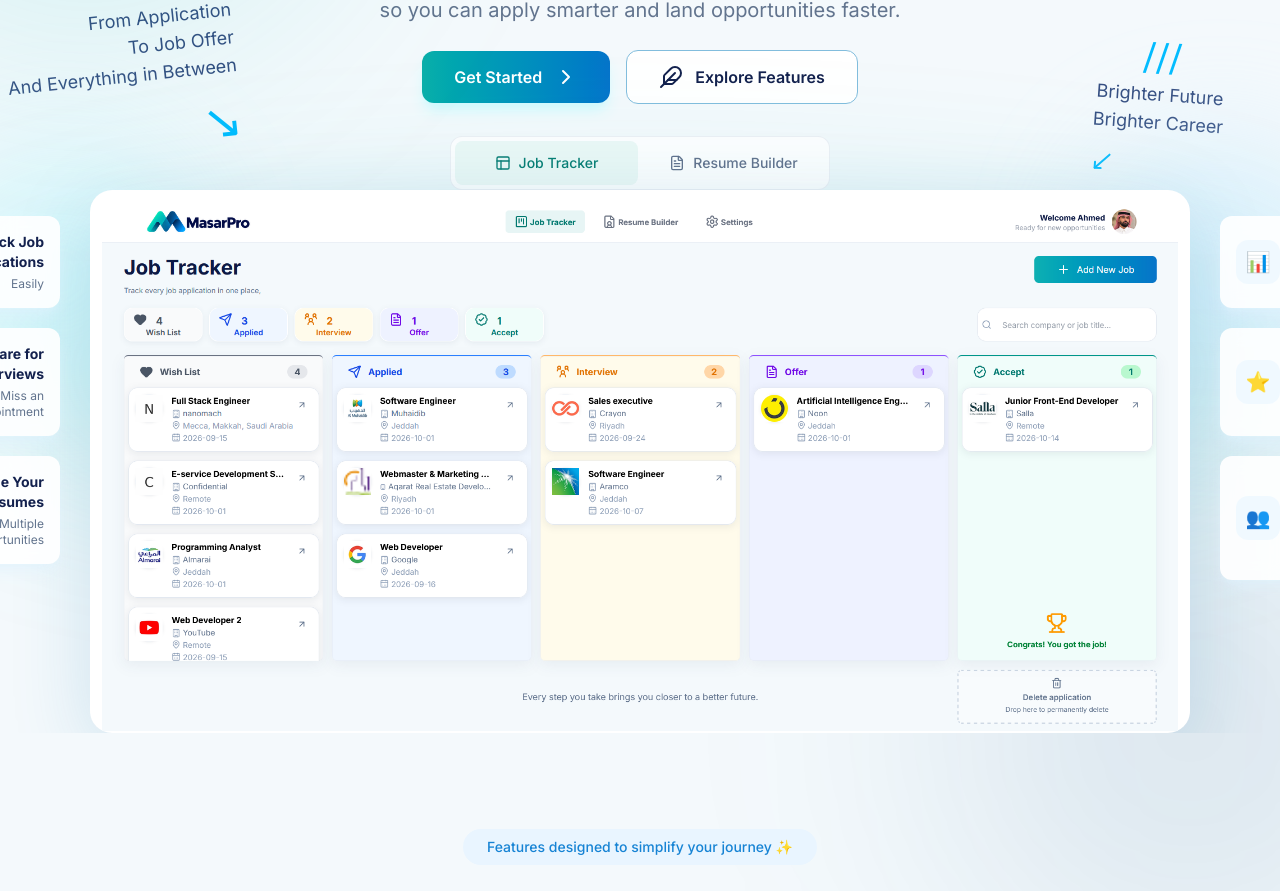
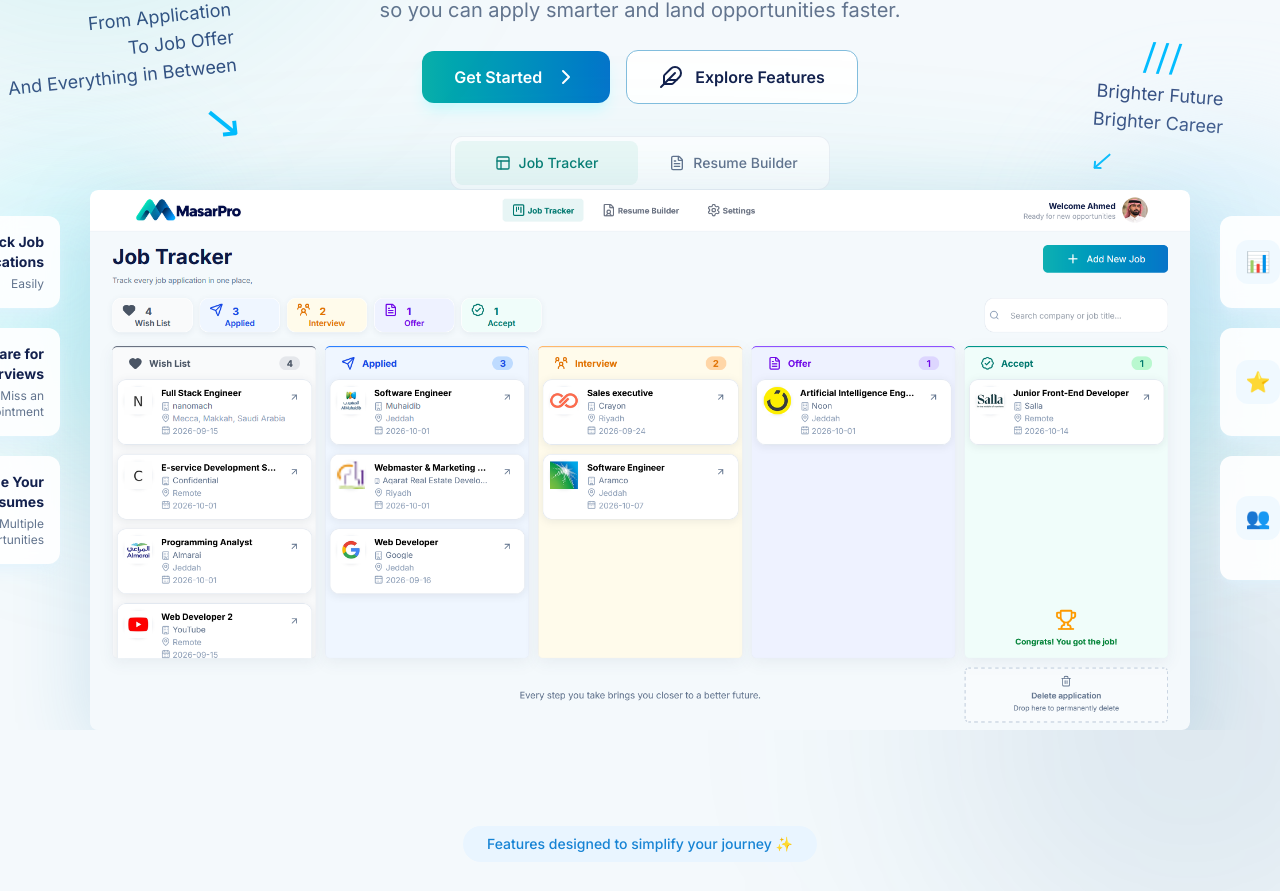
Before and after one commit to ahmed-alawlaqi25/MasarPro2.0, a React (Vite) app in the folder client/: page / in a window 1280 px wide. Shown: the part 303-1194 px from the top of the page. Built offline with nearby package versions, Linux system fonts and the light colour scheme; no server answers.

Commit message:
fix the layout and the background of hero image

```diff
--- a/client/src/components/HeroPreview.jsx
+++ b/client/src/components/HeroPreview.jsx
@@ -32,9 +32,9 @@
       </button>)}
     </div>
     <div className="relative">
-      <div className="h-[200px] sm:h-[420px] lg:h-[543px]  rounded-[22px] border-[6px] border-white/80 bg-white shadow-[0_20px_80px_rgba(27,121,171,0.18)] sm:border-[12px]">
+      <div className="overflow-hidden rounded-lg shadow-[0_20px_80px_rgba(27,121,171,0.18)]">
         {slides.map(({ src, label }, index) => <div key={src} id={`hero-panel-${index}`} role="tabpanel" aria-labelledby={`hero-tab-${index}`} hidden={selected !== index} tabIndex={0}>
-          <img src={src} alt={`MasarPro - ${label}`} className="h-full w-full object-contain object-top" />
+          <img src={src} alt={`MasarPro - ${label}`} className="block h-auto w-full rounded-lg" />
         </div>)}
       </div>
     </div>
--- a/client/src/pages/CoverLetter.jsx
+++ b/client/src/pages/CoverLetter.jsx
@@ -48,10 +48,10 @@
         <p>{rtl ? 'تعذر تحميل السير الذاتية.' : 'Unable to load your CVs.'}</p>
         <button type="button" className="mt-3 underline" onClick={() => { setStatus('loading'); setReload(value => value + 1) }}>{rtl ? 'إعادة المحاولة' : 'Retry'}</button>
       </div>}
-      <div className="mt-8 grid gap-4 sm:grid-cols-2 lg:grid-cols-3">
-        {resumes.map(resume => <Link key={resume.resume_id} to={`/cover-letter/${resume.resume_id}`} className="rounded-xl border border-slate-200 bg-white p-6 shadow-sm transition hover:border-teal-400">
-          <FileText aria-hidden="true" className="mb-5 text-teal-600" />
-          <h2 className="font-semibold">{resume.title}</h2>
+      <div className="mt-6 grid grid-cols-1 gap-3 sm:mt-8 sm:grid-cols-2 sm:gap-4 lg:grid-cols-3">
+        {resumes.map(resume => <Link key={resume.resume_id} to={`/cover-letter/${resume.resume_id}`} className="min-w-0 rounded-xl border border-slate-200 bg-white p-4 shadow-sm transition hover:border-teal-400 sm:p-6">
+          <FileText aria-hidden="true" className="mb-3 text-teal-600 sm:mb-5" />
+          <h2 className="font-semibold [overflow-wrap:anywhere]">{resume.title}</h2>
           <p className="mt-2 text-sm text-teal-700">{rtl ? 'فتح خطاب التقديم' : 'Open cover letter'} →</p>
         </Link>)}
       </div>
```
